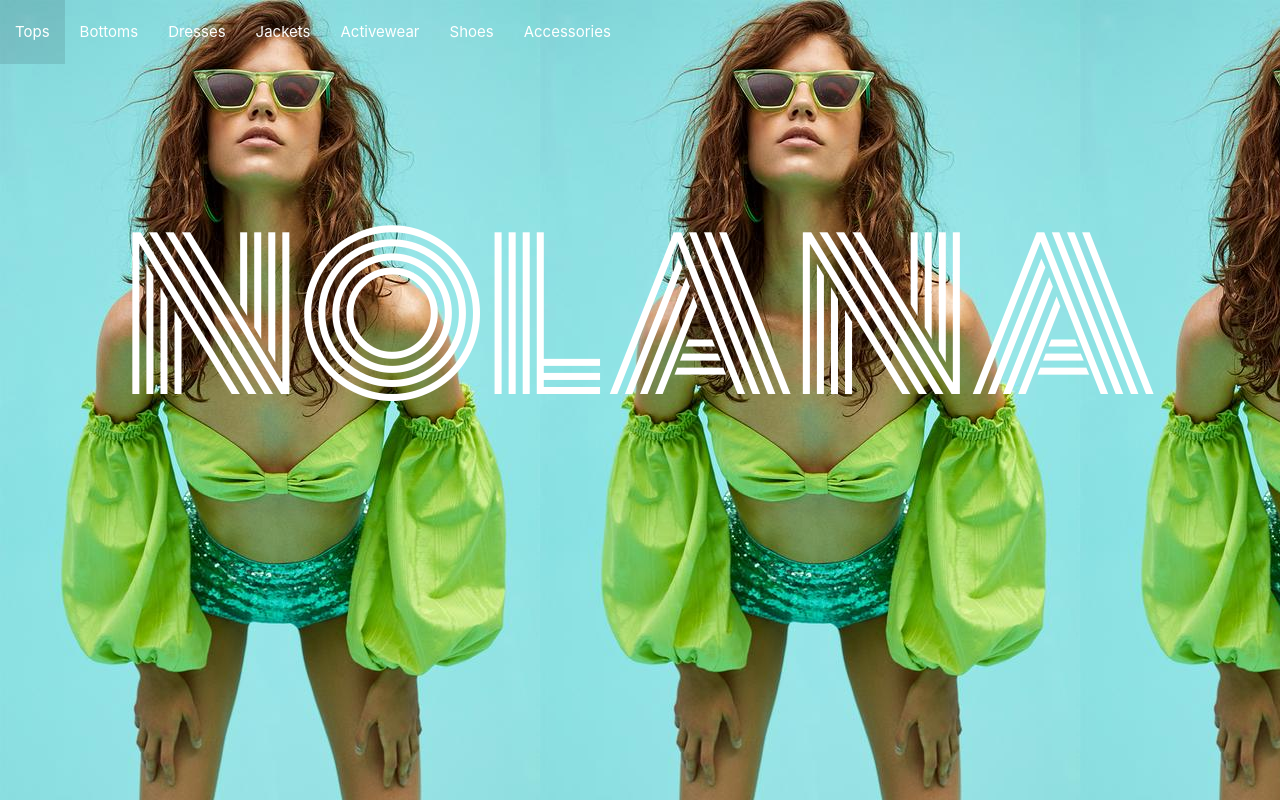
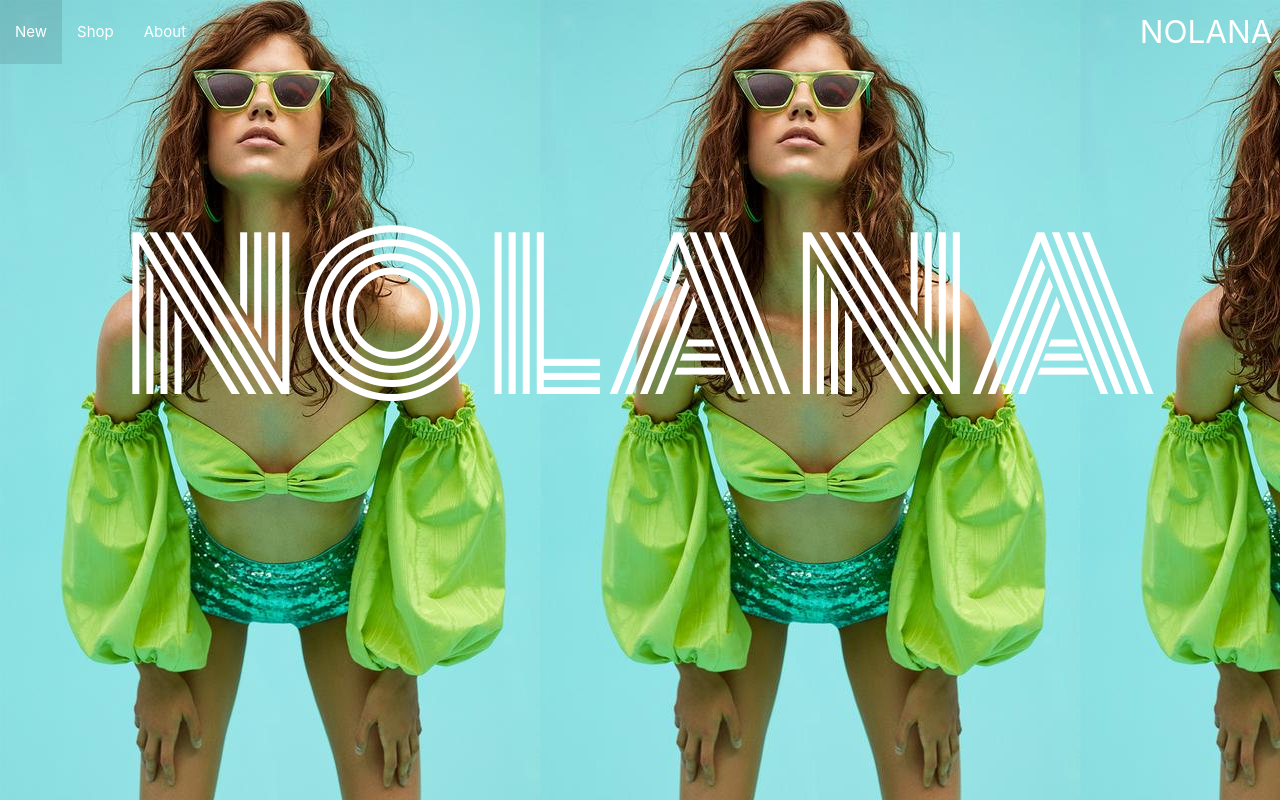
Before and after one commit to NicoleMarty/Nolana, a plain HTML site: page index.html in a window 1280 px wide. Drawn offline with nearby package versions, Linux system fonts and the light colour scheme.

Commit message:
basic start to landing page completed

```diff
--- a/index.html
+++ b/index.html
@@ -25,28 +25,20 @@
 <body class="background-image">
     <nav class="transparent z-depth-0">
         <div class="nav-wrapper transparent">
-            <a href="#" class="brand-logo right"></a>
+            <a href="#" class="brand-logo right">NOLANA</a>
             <a href="#" data-target="mobile-demo" class="sidenav-trigger"><i class="material-icons">menu</i></a>
             <ul id="nav-mobile" class="left hide-on-med-and-down">
-                <li><a class="white-text" href="sass.html">Tops</a></li>
-                <li><a class="white-text" href=badges.html>Bottoms</a></li>
-                <li><a class="white-text" href=collapsible.html>Dresses</a></li>
-                <li><a class="white-text" href=collapsible.html>Jackets</a></li>
-                <li><a class="white-text" href=collapsible.html>Activewear</a></li>
-                <li><a class="white-text" href=collapsible.html>Shoes</a></li>
-                <li><a class="white-text" href=collapsible.html>Accessories</a></li>
+                <li><a class="white-text" href=badges.html>New</a></li>
+                <li><a class="white-text" href=collapsible.html>Shop</a></li>
+                <li><a class="white-text" href=collapsible.html>About</a></li>
             </ul>
         </div>
     </nav>
     <!-- SideNav -->
     <ul class="sidenav" id="mobile-demo">
-        <li><a class="white-text" href="sass.html">Tops</a></li>
-        <li><a class="white-text" href=badges.html>Bottoms</a></li>
-        <li><a class="white-text" href=collapsible.html>Dresses</a></li>
-        <li><a class="white-text" href=collapsible.html>Jackets</a></li>
-        <li><a class="white-text" href=collapsible.html>Activewear</a></li>
-        <li><a class="white-text" href=collapsible.html>Shoes</a></li>
-        <li><a class="white-text" href=collapsible.html>Accessories</a></li>
+        <li><a class="black-text" href="sass.html">New</a></li>
+        <li><a class="black-text" href=badges.html>Shop</a></li>
+        <li><a class="black-text" href=collapsible.html>About</a></li>
     </ul>
     <div class="container">
         <div class="section">
--- a/javascript.js
+++ b/javascript.js
@@ -1,12 +1,7 @@
 $(document).ready(function () {
   $('.sidenav').sidenav()
-})
-
-$(document).ready(function () {
+  $('.collapsible').collapsible()
   $('.button-collapse').sideNav()
   $('.collapsible').collapsible()
-})
-
-$(document).ready(function () {
   $('.carousel').carousel()
 })
```
